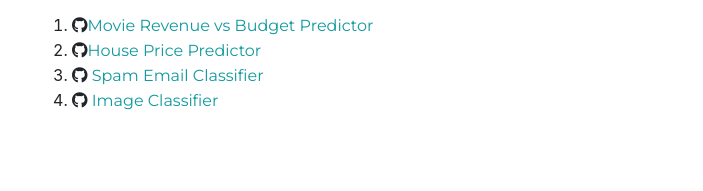
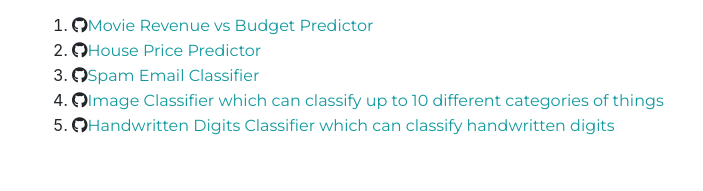
Before and after one commit to aayush1036/profile_website, a plain HTML site: page index.html in a window 1280 px wide. Shown: the part 2037-2228 px from the top of the page, without its empty margins (288-991 px from the left). Drawn offline with nearby package versions, Linux system fonts and the light colour scheme.

Commit message:
add handwritten digits repository

```diff
--- a/index.html
+++ b/index.html
@@ -156,8 +156,9 @@
                 <ol>
                     <li><i class="fab fa-github"></i><a href="https://github.com/aayush1036/Movie-Revenue-vs-Budget" class="hobby python_skill">Movie Revenue vs Budget Predictor</a> </li>
                     <li><i class="fab fa-github"></i><a href="https://github.com/aayush1036/House-Price-Predictor" class="hobby python_skill">House Price Predictor</a> </li>
-                    <li><i class="fab fa-github"></i><a href="https://github.com/aayush1036/ml-practice-spam-classifier" class="hobby python_skill"> Spam Email Classifier</a> </li>
-                    <li><i class="fab fa-github"></i><a href="https://github.com/aayush1036/ImageClassifierTensorflow" class="hobby python_skill"> Image Classifier</a> </li>
+                    <li><i class="fab fa-github"></i><a href="https://github.com/aayush1036/ml-practice-spam-classifier" class="hobby python_skill">Spam Email Classifier</a> </li>
+                    <li><i class="fab fa-github"></i><a href="https://github.com/aayush1036/ImageClassifierTensorflow" class="hobby python_skill">Image Classifier which can classify up to 10 different categories of things</a> </li>
+                    <li><i class="fab fa-github"></i><a href="https://github.com/aayush1036/HandWrittenDigitsClassifier" class="hobby python_skill">Handwritten Digits Classifier which can classify handwritten digits</a> </li>
                 </ol>
             </div>
         </div>
```
